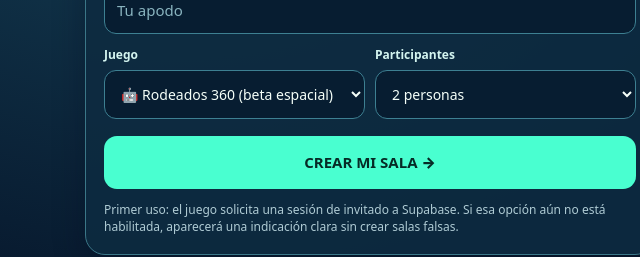
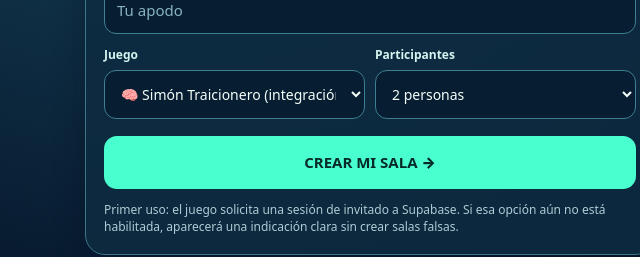
Before and after one commit to ProtectorRudo/Modo-caos, a plain HTML site: page salas.html in a window 1280 px wide. Shown: the part 468-725 px from the top of the page, 270-910 px from the left. Drawn offline with Linux system fonts and the light colour scheme; a script that the page names is missing.

Commit message:
feat(simon): register memory game in arcade and beta rooms (salas.html)

```diff
--- a/salas.html
+++ b/salas.html
@@ -78,7 +78,7 @@ select{font-size:14px}
 <input id="nickname" placeholder="Tu apodo" maxlength="24" autocomplete="nickname">
 <div id="creator">
 <div class="field-row">
-<div><label for="gameChoice">Juego</label><select id="gameChoice"><option value="rodeados-360">🤖 Rodeados 360 (beta espacial)</option><option value="lluvia-meteoros">☄️ Lluvia de Meteoros (beta online)</option><option value="semaforo-traicionero">Semáforo Traicionero (beta online)</option><option value="muro-rush">Muro Rush</option><option value="color-rush">Color Rush</option><option value="territorio-x">Territorio X</option><option value="ball-rush">Ball Rush</option></select></div>
+<div><label for="gameChoice">Juego</label><select id="gameChoice"><option value="simon-traicionero">🧠 Simón Traicionero (integración beta)</option><option value="rodeados-360">🤖 Rodeados 360 (beta espacial)</option><option value="lluvia-meteoros">☄️ Lluvia de Meteoros (beta online)</option><option value="semaforo-traicionero">Semáforo Traicionero (beta online)</option><option value="muro-rush">Muro Rush</option><option value="color-rush">Color Rush</option><option value="territorio-x">Territorio X</option><option value="ball-rush">Ball Rush</option></select></div>
 <div><label for="seats">Participantes</label><select id="seats"><option value="2">2 personas</option><option value="3">3 personas</option><option value="4">4 personas</option></select></div>
 </div>
 <button class="action-wide" id="create">CREAR MI SALA <span aria-hidden="true">→</span></button>
```
